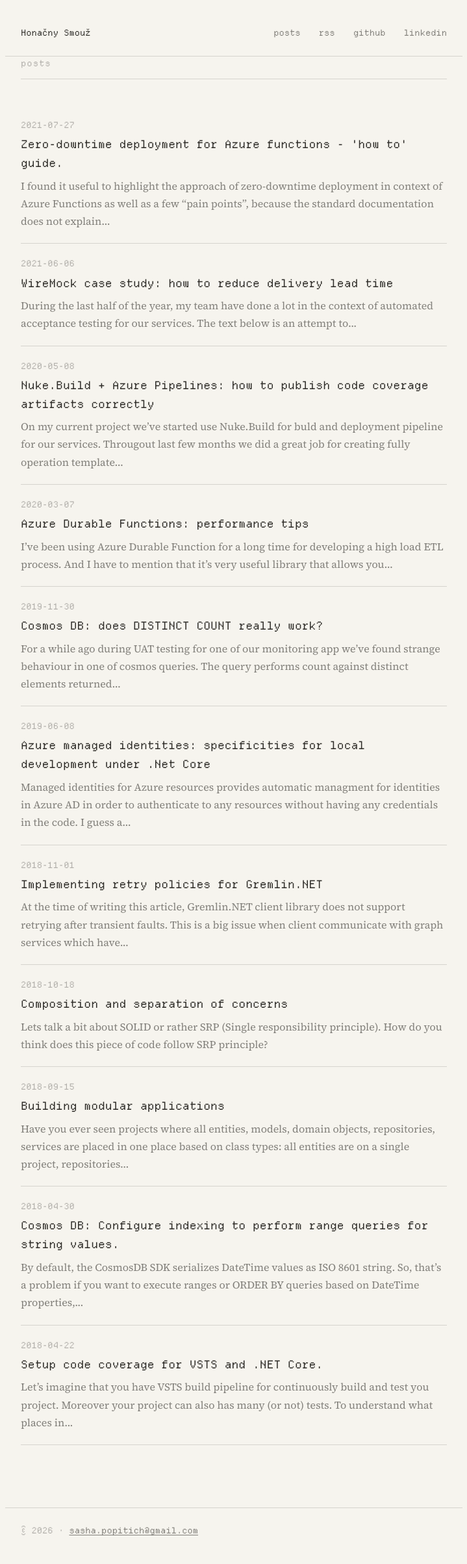
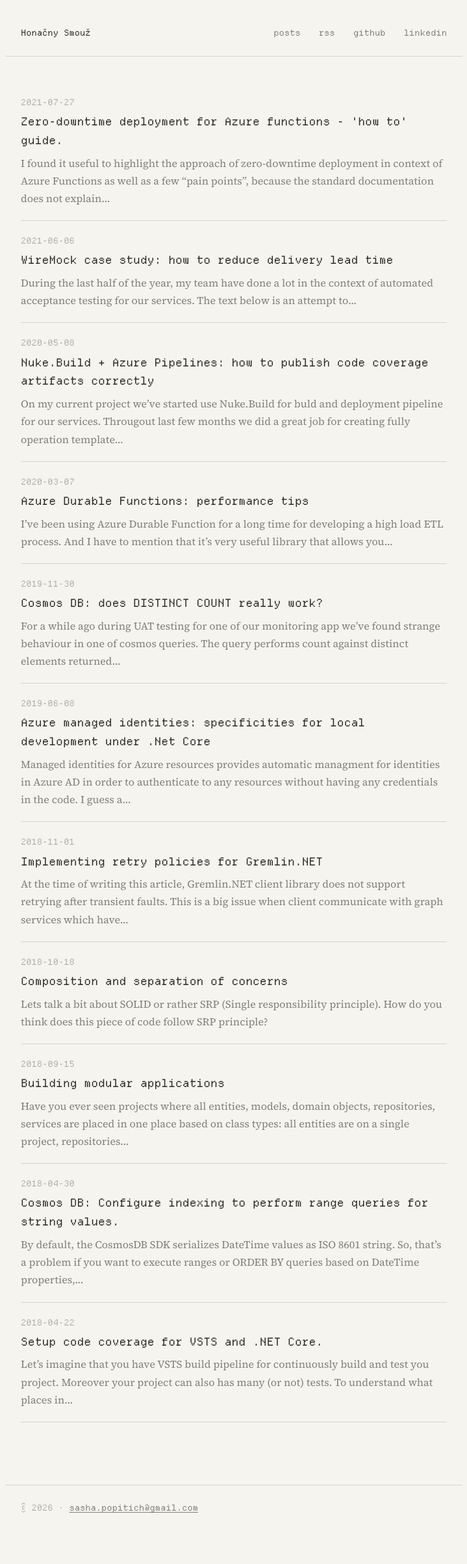
Before and after one commit to spzSource/spzSource.github.io, a Jekyll site: the page built from index.md, in a window 1280 px wide. Shown: the whole page at 65% size, without its empty margins (280-999 px from the left). Built offline with Jekyll 4.4.1, drawn with Linux system fonts in a browser that asks for light colours; after the commit the page ends 2372 px from its top, so only the background shows below that.

Commit message:
Visually hide 'posts' section heading

```diff
--- a/assets/css/style.css
+++ b/assets/css/style.css
@@ -117,13 +117,18 @@ h1, h2, h3, h4, h5, h6 { font-family: var(--mono); }
   max-width: 34em;
 }
 
+/* Visually hidden but kept for document outline */
 .index-heading {
-  font-size: 0.8125rem;
-  font-weight: 400;
-  color: var(--ink-faint);
-  letter-spacing: 0.08em;
-  padding-bottom: 0.75rem;
-  border-bottom: 1px solid var(--rule);
+  position: absolute;
+  width: 1px;
+  height: 1px;
+  margin: -1px;
+  padding: 0;
+  overflow: hidden;
+  clip: rect(0 0 0 0);
+  clip-path: inset(50%);
+  white-space: nowrap;
+  border: 0;
 }
 
 .post-list { list-style: none; padding: 0; margin-top: 2.5rem; }
```
